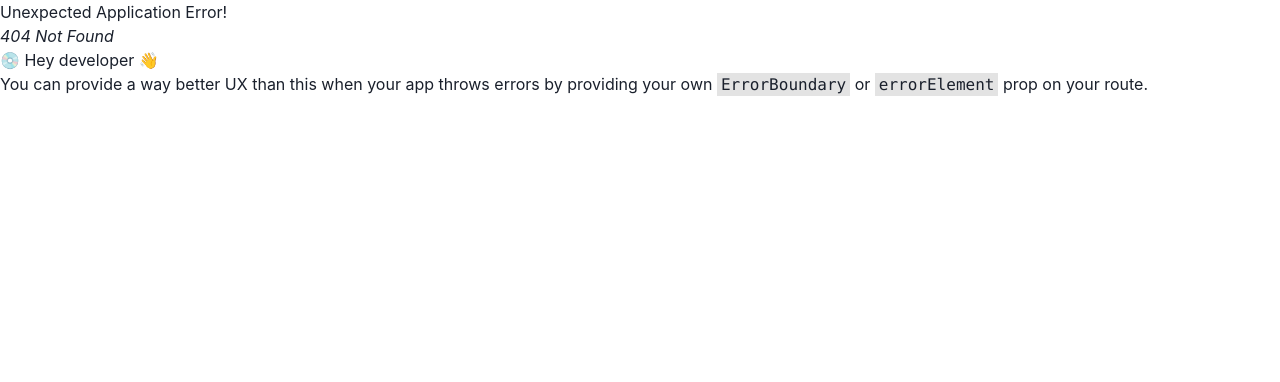
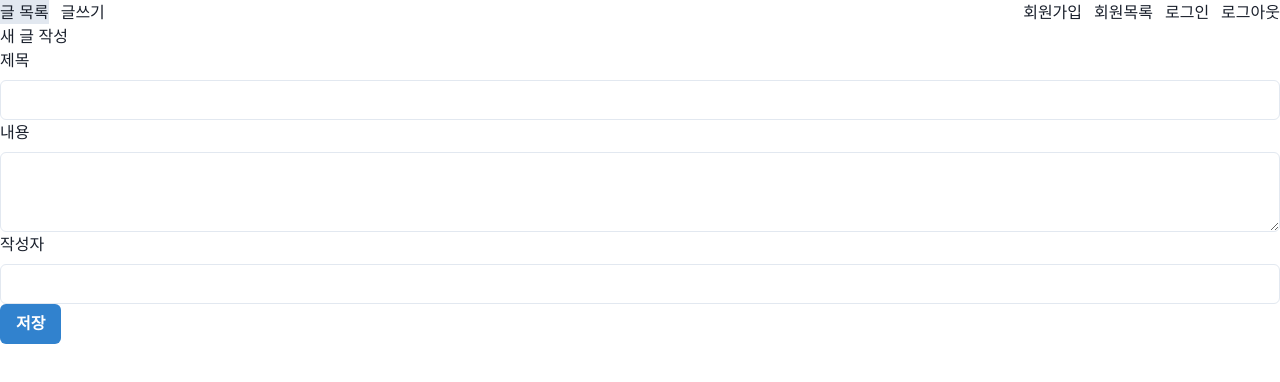
Before and after one commit to jnn-jnn1/prj2-practice-react, a React (Vite) app: page /write in a window 1280 px wide. Before the commit this address had no page. Shown: the top 382 px of the page. Built offline with nearby package versions, Linux system fonts and the light colour scheme.

Commit message:
게시물 작성 write 페이지 추가

```diff
--- a/src/App.jsx
+++ b/src/App.jsx
@@ -8,6 +8,8 @@ import { MemberLogin } from "./page/member/MemberLogin.jsx";
 import axios from "axios";
 import * as PropTypes from "prop-types";
 import LoginProvider from "./component/LoginProvider.jsx";
+import { BoardList } from "./page/board/BoardList.jsx";
+import { BoardWrite } from "./page/board/BoardWrite.jsx";
 
 axios.interceptors.request.use((config) => {
   const token = localStorage.getItem("token");
@@ -24,7 +26,7 @@ const router = createBrowserRouter([
     children: [
       {
         index: true,
-        element: null,
+        element: <BoardList />,
       },
       {
         path: "/signup",
@@ -38,6 +40,7 @@ const router = createBrowserRouter([
         path: "/login",
         element: <MemberLogin />,
       },
+      { path: "write", element: <BoardWrite /> },
     ],
   },
 ]);
--- a/src/component/NavBar.jsx
+++ b/src/component/NavBar.jsx
@@ -11,6 +11,20 @@ export function NavBar() {
 
   return (
     <Flex gap={3}>
+      <Box
+        onClick={() => navigate("/")}
+        cursor={"pointer"}
+        _hover={{ bgColor: "gray.200" }}
+      >
+        글 목록
+      </Box>
+      <Box
+        onClick={() => navigate("/write")}
+        cursor={"pointer"}
+        _hover={{ bgColor: "gray.200" }}
+      >
+        글쓰기
+      </Box>
       <Spacer />
       <Box
         onClick={() => navigate("/signup")}
--- /dev/null
+++ b/src/page/board/BoardList.jsx
@@ -0,0 +1,9 @@
+import { Box } from "@chakra-ui/react";
+
+export function BoardList() {
+  return (
+    <Box>
+      <Box>게시물 목록</Box>
+    </Box>
+  );
+}
--- /dev/null
+++ b/src/page/board/BoardWrite.jsx
@@ -0,0 +1,73 @@
+import {
+  Box,
+  Button,
+  FormControl,
+  FormLabel,
+  Input,
+  Textarea,
+  useToast,
+} from "@chakra-ui/react";
+import { useContext, useState } from "react";
+import { LoginContext } from "../../component/LoginProvider.jsx";
+import axios from "axios";
+import { useNavigate } from "react-router-dom";
+
+export function BoardWrite() {
+  const account = useContext(LoginContext);
+  const [title, setTitle] = useState("");
+  const [content, setContent] = useState("");
+  const toast = useToast();
+  const navigate = useNavigate();
+  const [isLoading, setIsLoading] = useState(false);
+
+  function handleSave() {
+    setIsLoading(true);
+    axios
+      .post("/api/board/write", { title, content })
+      .then(() => {
+        toast({
+          status: "success",
+          position: "top",
+          description: "게시물 등록 성공!",
+        });
+        navigate("/");
+      })
+      .catch(() => {
+        toast({
+          status: "error",
+          position: "top",
+          description: "게시물 등록 실패!",
+        });
+      })
+      .finally(() => setIsLoading(false));
+  }
+
+  return (
+    <Box>
+      <Box>새 글 작성</Box>
+      <Box>
+        <FormControl>
+          <FormLabel>제목</FormLabel>
+          <Input onChange={(e) => setTitle(e.target.value)} />
+        </FormControl>
+      </Box>
+      <Box>
+        <FormControl>
+          <FormLabel>내용</FormLabel>
+          <Textarea onChange={(e) => setContent(e.target.value)} />
+        </FormControl>
+      </Box>
+      <Box>
+        <FormControl>
+          <FormLabel>작성자</FormLabel>
+          <Input value={account.nickName} readOnly />
+        </FormControl>
+      </Box>
+      <Box>
+        <Button colorScheme={"blue"} onClick={handleSave}>
+          저장
+        </Button>
+      </Box>
+    </Box>
+  );
+}
```
